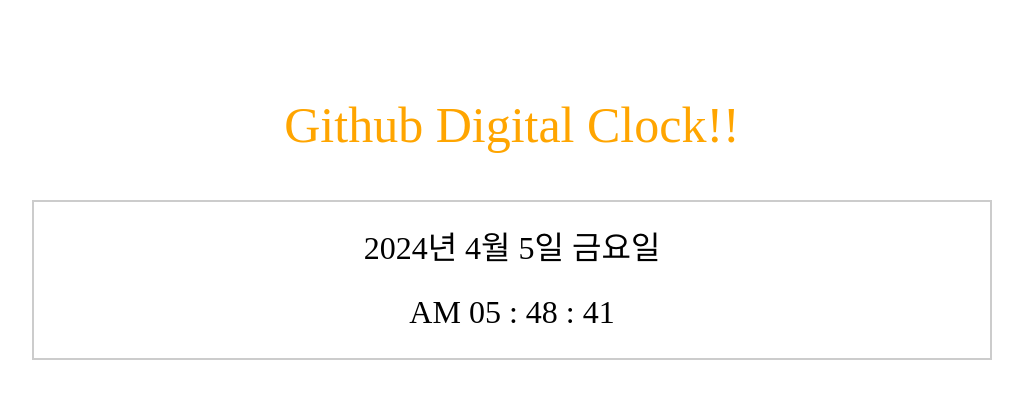
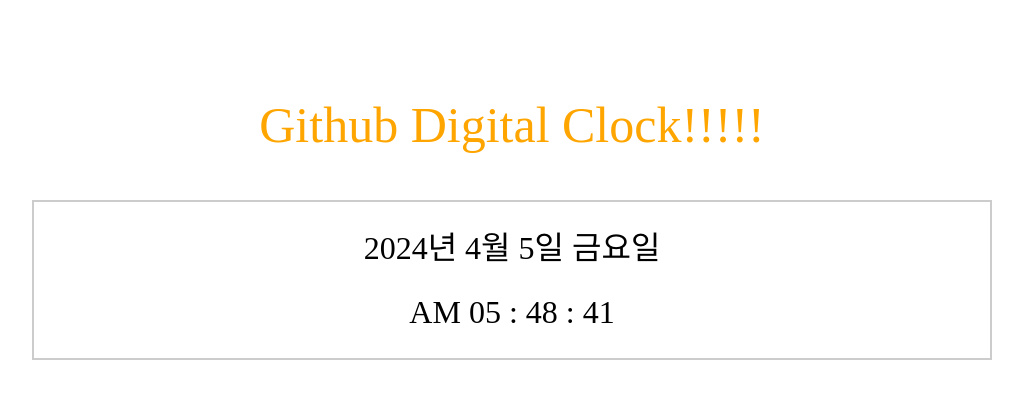
Before and after one commit to wjho96/testtimer, a plain HTML site: page index.html in a window 1280 px wide. Shown: the whole page, without its empty margins (128-1151 px from the left). Drawn offline with nearby package versions, Linux system fonts and the light colour scheme; a web font is replaced by a local one.

Commit message:
index.html modify

```diff
--- a/index.html
+++ b/index.html
@@ -1 +1 @@
-<!DOCTYPE html><html lang="ko"><head><meta charset="UTF-8"><meta name="viewport" content="width=device-width, initial-scale=1.0"><title>Digital Timer</title><link rel="stylesheet" href="custom.68245b0a.css"><script defer src="custom.57ed9eb9.js"></script></head><body> <h1> Github Digital Clock!!</h1> <div class="container"> <div id="today"></div> <div id="clock"></div> </div> </body></html>
+<!DOCTYPE html><html lang="ko"><head><meta charset="UTF-8"><meta name="viewport" content="width=device-width, initial-scale=1.0"><title>Digital Timer</title><link rel="stylesheet" href="custom.68245b0a.css"><script defer src="custom.57ed9eb9.js"></script></head><body> <h1> Github Digital Clock!!!!!</h1> <div class="container"> <div id="today"></div> <div id="clock"></div> </div> </body></html>
```
